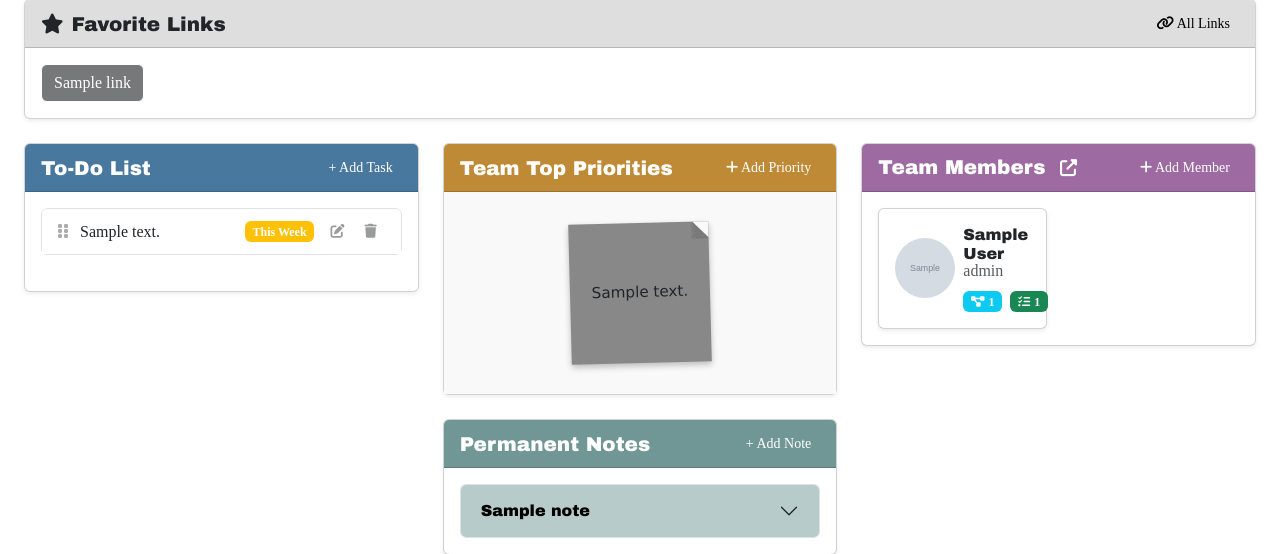
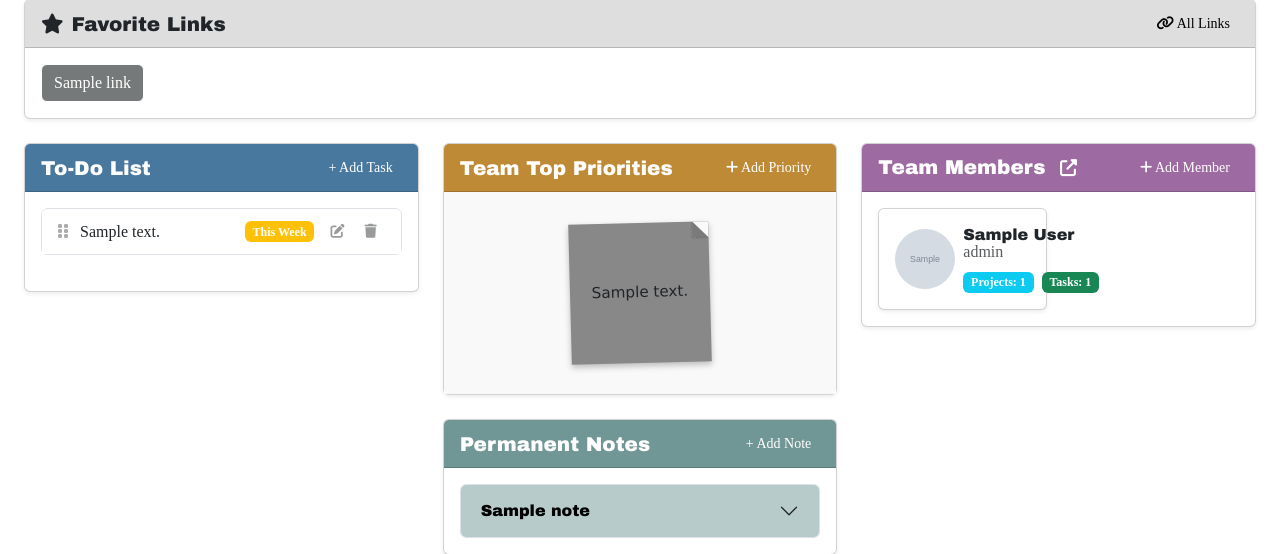
Before and after one commit to zbreeden007/StrykerNotes, a Flask app: page / in a window 1280 px wide. Shown: the part 153-707 px from the top of the page. Run offline with Flask 3, Linux system fonts and the light colour scheme; tables that the repository leaves empty hold one stand-in row (values such as "Sample post"); grey boxes marked "Sample" are stand-in pictures; some libraries are stand-ins or nearby versions.

Commit message:
Changes - 3.19 @ 7:54 AM

```diff
--- a/templates/index.html
+++ b/templates/index.html
@@ -267,12 +267,12 @@
                                     {% if member.role %}
                                     <p class="card-subtitle mb-2 text-muted">{{ member.role }}</p>
                                     {% endif %}
-                                    <div class="d-flex mt-1">
-                                        <span class="badge bg-info me-2" title="Projects">
-                                            <i class="fas fa-project-diagram me-1"></i>{{ member.projects|length }}
+                                    <div class="d-flex mt-1 member-stats">
+                                        <span class="badge bg-info me-2">
+                                            Projects: {{ member.projects|length }}
                                         </span>
-                                        <span class="badge bg-success" title="Tasks">
-                                            <i class="fas fa-tasks me-1"></i>{{ member.tasks|length }}
+                                        <span class="badge bg-success">
+                                            Tasks: {{ member.tasks|length }}
                                         </span>
                                     </div>
                                 </div>
```
